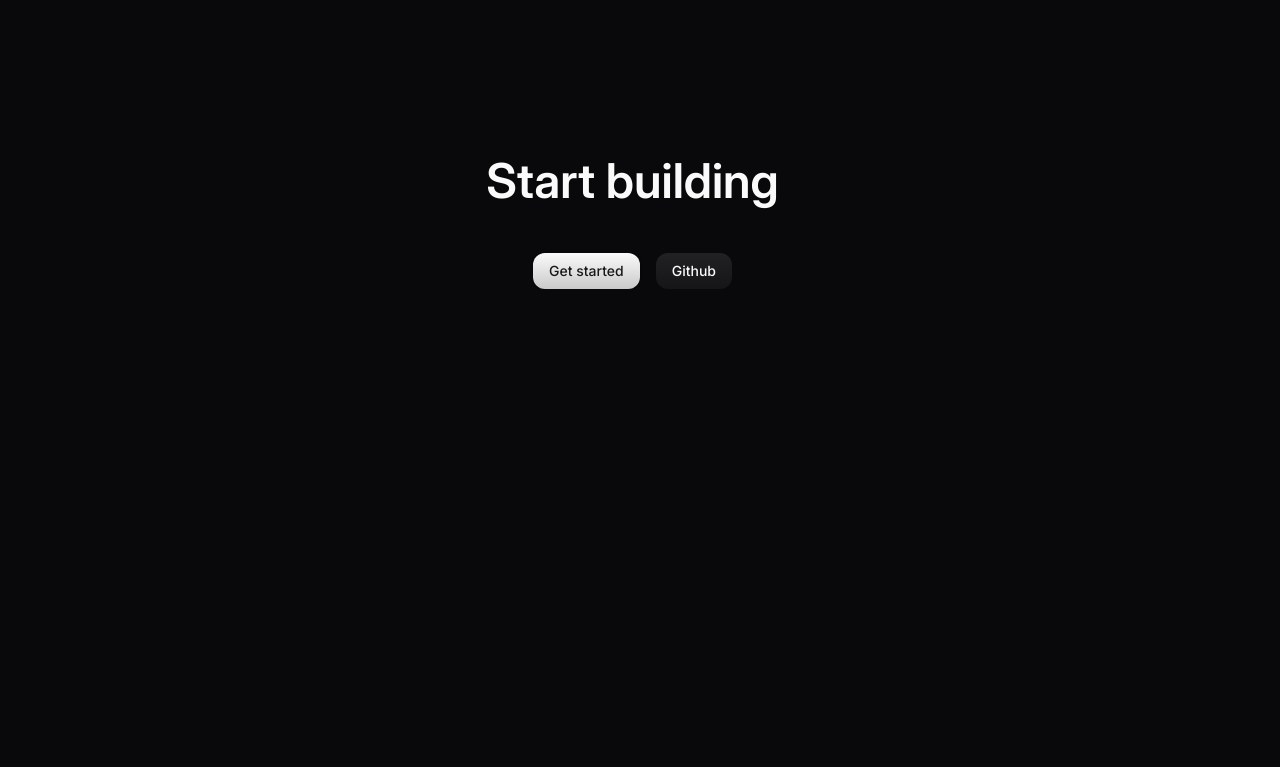
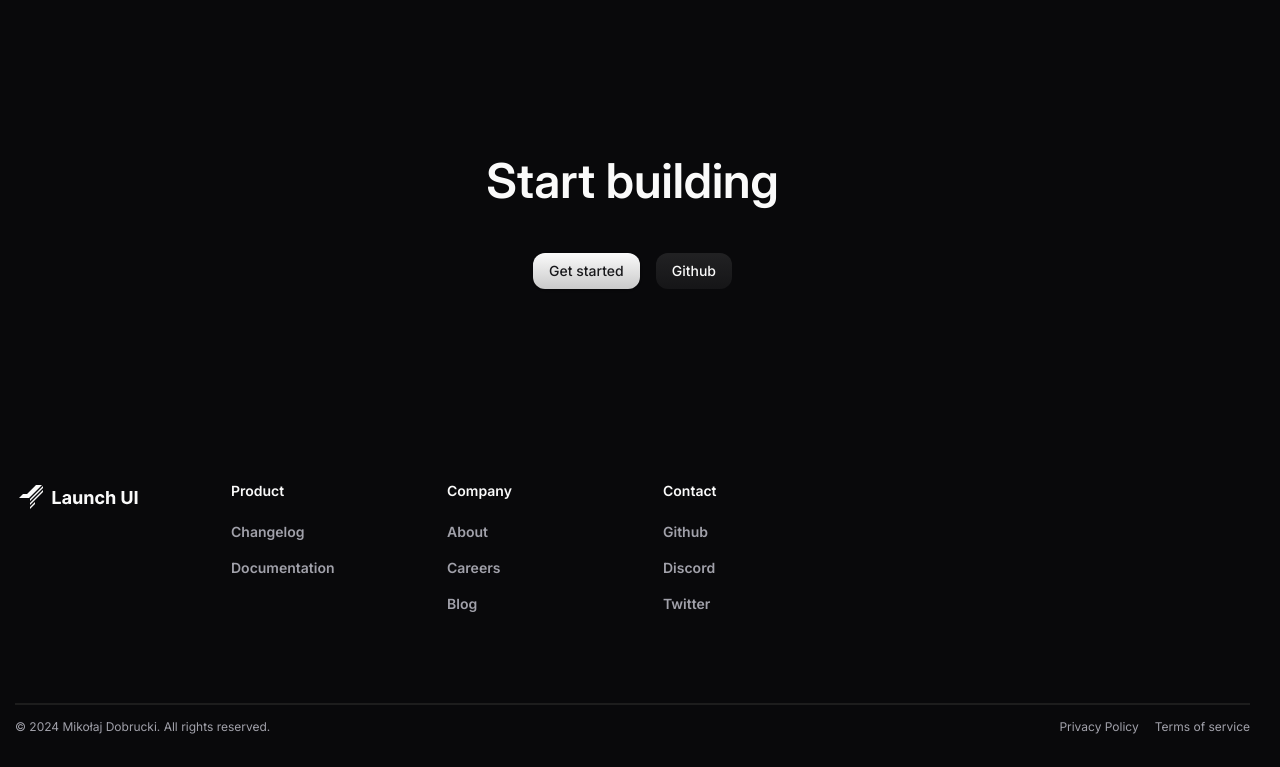
Before and after one commit to Zow4ik/Website-Launch-AI, a website built with Vite: page index.html in a window 1280 px wide. Shown: the part 7666-8433 px from the top of the page. Before the commit the page ends 7955 px from the top, so only its background shows below. Built offline with nearby package versions, Linux system fonts and the light colour scheme.

Commit message:
add section footer.

```diff
--- a/index.html
+++ b/index.html
@@ -1173,6 +1173,129 @@
         </div>
       </section>
     </main>
+    <footer class="footer">
+      <div class="footer__container container">
+        <ul class="footer__menu">
+          <li class="footer__menu-item">
+            <a
+              class="footer__menu-logo"
+              href="/"
+              target="_blank"
+            >
+              <img
+                src="/src/assets/images/svg/logo.svg"
+                alt="Launch AI"
+                width="123"
+                height="32"
+                loading="lazy"
+              />
+            </a>
+          </li>
+          <li class="footer__menu-item">
+            <a
+              class="footer__menu-link"
+              href="/"
+              target="_blank"
+            >
+              Product
+            </a>
+            <a
+              class="footer__menu-link"
+              href="/"
+              target="_blank"
+            >
+              Changelog
+            </a>
+            <a
+              class="footer__menu-link"
+              href="/"
+              target="_blank"
+            >
+              Documentation
+            </a>
+          </li>
+          <li class="footer__menu-item">
+            <a
+              class="footer__menu-link"
+              href="/"
+              target="_blank"
+            >
+              Company
+            </a>
+            <a
+              class="footer__menu-link"
+              href="/"
+              target="_blank"
+            >
+              About
+            </a>
+            <a
+              class="footer__menu-link"
+              href="/"
+              target="_blank"
+            >
+              Careers
+            </a>
+            <a
+              class="footer__menu-link"
+              href="/"
+              target="_blank"
+            >
+              Blog
+            </a>
+          </li>
+          <li class="footer__menu-item">
+            <a
+              class="footer__menu-link"
+              href="/"
+              target="_blank"
+            >
+              Contact
+            </a>
+            <a
+              class="footer__menu-link"
+              href="/"
+              target="_blank"
+            >
+              Github
+            </a>
+            <a
+              class="footer__menu-link"
+              href="/"
+              target="_blank"
+            >
+              Discord
+            </a>
+            <a
+              class="footer__menu-link"
+              href="/"
+              target="_blank"
+            >
+              Twitter
+            </a>
+          </li>
+        </ul>
+        <div class="footer__info">
+          <p class="footer__copyright">© 2024 Mikołaj Dobrucki. All rights reserved.</p>
+          <div class="footer__rules">
+            <a
+              class="footer__rule"
+              href="/"
+              target="_blank"
+            >
+              Privacy Policy
+            </a>
+            <a
+              class="footer__rule"
+              href="/"
+              target="_blank"
+            >
+              Terms of service
+            </a>
+          </div>
+        </div>
+      </div>
+    </footer>
     <script type="module" src="/src/scripts/main.js"></script>
   </body>
 </html>
--- a/src/styles/components/_components.scss
+++ b/src/styles/components/_components.scss
@@ -9,3 +9,4 @@
 @forward "plans";
 @forward "faq";
 @forward "start";
+@forward "footer";
--- /dev/null
+++ b/src/styles/components/_footer.scss
@@ -0,0 +1,66 @@
+.footer {
+  &__container {
+    padding-block: 32px;
+    flex-direction: column;
+  }
+
+  &__menu {
+    margin-bottom: clamp(30px, 7vw, 90px);
+    display: flex;
+    gap: 16px;
+  }
+
+  &__menu-item {
+    display: flex;
+    flex-direction: column;
+    gap: 16px;
+    width: 200px;
+  }
+
+  &__menu-link {
+    font-weight: 600;
+    font-size: 14px;
+    line-height: 1.42857;
+    color: var(--color-accent);
+
+    &:first-child {
+      color: var(--color-main);
+      margin-bottom: 5px;
+    }
+  }
+
+  &__info {
+    font-weight: 400;
+    font-size: 12px;
+    line-height: 1.33;
+    color: var(--color-accent);
+    display: flex;
+    justify-content: space-between;
+    padding-top: 16px;
+    position: relative;
+    gap: 20px;
+
+    &::after {
+      content: '';
+      position: absolute;
+      top: 0;
+      left: 0;
+      width: 100%;
+      height: 2px;
+      background-color: #1d1d1d;
+    }
+  }
+
+  &__rules {
+    display: flex;
+    gap: 16px;
+  }
+
+  @media (max-width: 800px) {
+    &__menu {
+      flex-direction: column;
+      align-items: center;
+      gap: 50px;
+    }
+  }
+}
```
